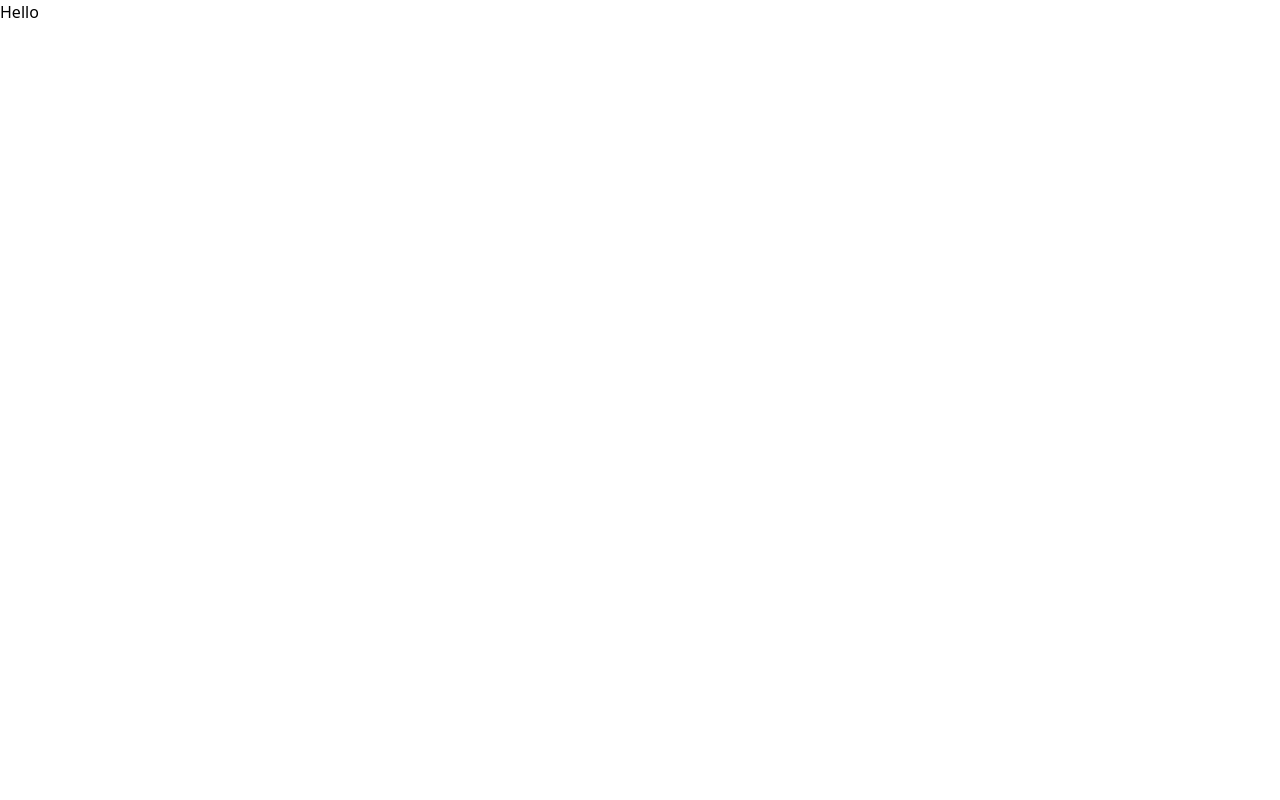
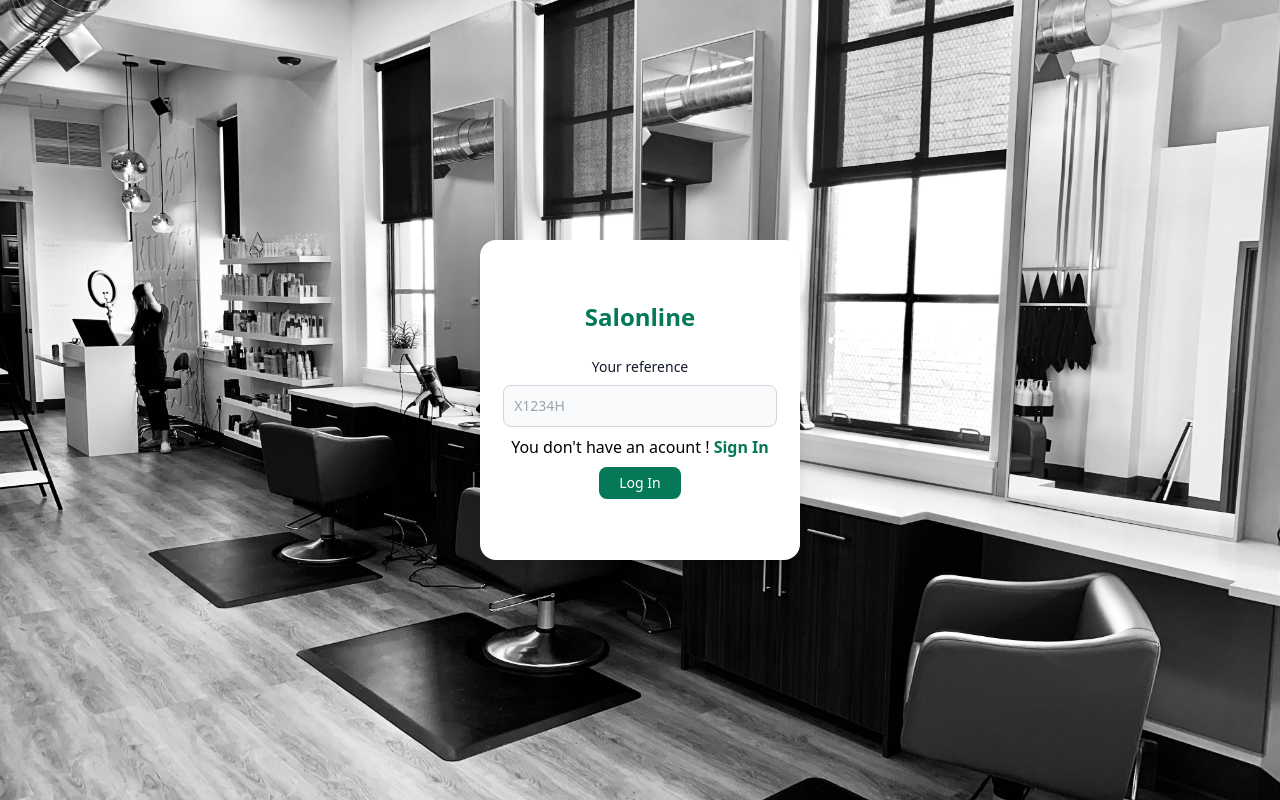
Before and after one commit to kenzazafer08/MonSalonline, a Vue app in the folder frontend/: page / in a window 1280 px wide. Built offline with nearby package versions, Linux system fonts and the light colour scheme.

Commit message:
login/register

```diff
--- a/frontend/src/App.vue
+++ b/frontend/src/App.vue
@@ -1,14 +1,16 @@
 <template>
-  <HelloWorld msg="Hello"/>
+  <div id="app">
+    <router-view />
+  </div>
 </template>
 
 <script>
-import HelloWorld from './components/HelloWorld.vue'
+
 
 export default {
   name: 'App',
   components: {
-    HelloWorld
+
   }
 }
 </script>
--- a/frontend/src/components/HelloWorld.vue
+++ /dev/null
@@ -1,12 +0,0 @@
-<template>
-  <h1>{{ msg }}</h1>
-</template>
-
-<script>
-export default {
-  name: 'HelloWorld',
-  props: {
-    msg: String
-  }
-}
-</script>
--- /dev/null
+++ b/frontend/src/components/SignIn.vue
@@ -0,0 +1,34 @@
+
+<template>
+    <div class="test w-full h-screen flex items-center justify-center">
+     <div class="form flex flex-col items-center justify-center shadow-lg shadow-green-500/50">
+      <h1 class="font-bold text-2xl mb-6 text-green-700 hover:text-black">Salonline</h1>
+
+  <form class="flex flex-col items-center justify-around">
+    <label for="reference" class="block mb-2 text-sm font-medium text-gray-900">Your reference</label>
+    <input type="text" name="reference" class="bg-gray-50 border border-gray-300 text-gray-900 text-sm rounded-lg focus:ring-green-500 focus:border-green-500 block w-full p-2.5 dark:bg-gray-700 dark:border-gray-600 dark:placeholder-gray-400" placeholder="X1234H" required>
+    <p class="m-2">You don't have an acount ! <span class="font-bold text-green-700"><router-link to="/Register">Sign In</router-link></span></p>
+    <button type="submit" class="text-white align-center bg-green-700 hover:bg-green-800 focus:ring-4 focus:outline-none focus:ring-green-300 font-medium rounded-lg text-sm w-full sm:w-auto px-5 py-1.5 text-center ">Log In</button>
+  </form>
+
+     </div>
+    </div>
+  </template>
+  <script>
+  export default {
+    name: 'SignIn'
+  }
+  </script>
+  <style scoped>
+  .test{
+    background-image: url('../assets/bg.jpg');
+    background-size: cover;
+    background-position: 0%;
+  }
+  .form{
+    background-color: white;
+    width:25%;
+    height: 40%;
+    border-radius: 5%;
+  }
+  </style>
--- /dev/null
+++ b/frontend/src/components/SignUp.vue
@@ -0,0 +1,38 @@
+
+<template>
+  <div class="test w-full h-screen flex items-center justify-center">
+   <div class="form flex flex-col items-center justify-center shadow-lg shadow-green-500/50">
+    <h1 class="font-bold text-2xl mb-6 text-green-700 hover:text-black">Salonline</h1>
+
+<form class="flex flex-col items-center justify-around">
+  <label for="reference" class="block mb-2 text-sm font-medium text-gray-900">Your first name</label>
+  <input type="text" name="reference" class="bg-gray-50 border border-gray-300 text-gray-900 text-sm rounded-lg focus:ring-green-500 focus:border-green-500 block w-full p-2.5 dark:bg-gray-700 dark:border-gray-600 dark:placeholder-gray-400" placeholder="Kenza" required>
+  <label for="reference" class="block mb-2 text-sm font-medium text-gray-900">Your last name</label>
+  <input type="text" name="reference" class="bg-gray-50 border border-gray-300 text-gray-900 text-sm rounded-lg focus:ring-green-500 focus:border-green-500 block w-full p-2.5 dark:bg-gray-700 dark:border-gray-600 dark:placeholder-gray-400" placeholder="ZAFER" required>
+  <label for="reference" class="block mb-2 text-sm font-medium text-gray-900">Your phone number</label>
+  <input type="text" name="reference" class="bg-gray-50 border border-gray-300 text-gray-900 text-sm rounded-lg focus:ring-green-500 focus:border-green-500 block w-full p-2.5 dark:bg-gray-700 dark:border-gray-600 dark:placeholder-gray-400" placeholder="0634047964" required>
+  <p class="m-2">You do have an acount ! <span class="font-bold text-green-700"><router-link to="/">Sign Up</router-link></span></p>
+  <button type="submit" class="text-white align-center bg-green-700 hover:bg-green-800 focus:ring-4 focus:outline-none focus:ring-green-300 font-medium rounded-lg text-sm w-full sm:w-auto px-5 py-1.5 text-center ">Sign In</button>
+</form>
+
+   </div>
+  </div>
+</template>
+<script>
+export default {
+  name: 'SignUp'
+}
+</script>
+<style scoped>
+.test{
+  background-image: url('../assets/bg.jpg');
+  background-size: cover;
+  background-position: 0%;
+}
+.form{
+  background-color: white;
+  width:25%;
+  height: 60%;
+  border-radius: 5%;
+}
+</style>
--- a/frontend/src/main.js
+++ b/frontend/src/main.js
@@ -1,4 +1,4 @@
 import { createApp } from 'vue'
 import App from './App.vue'
-
-createApp(App).mount('#app')
+import router from './router'
+createApp(App).use(router).mount('#app')
--- /dev/null
+++ b/frontend/src/router/index.js
@@ -0,0 +1,25 @@
+import { createRouter, createWebHistory } from 'vue-router'
+import SignUp from '../components/SignUp.vue';
+import SignIn from '../components/SignIn.vue';
+
+const routes = [
+
+  {
+    path: '/Register',
+    name: 'SignUp',
+    component: SignUp,
+  },
+  {
+    path: '/',
+    name: 'SignIn',
+    component: SignIn,
+  },
+
+];
+
+const router = createRouter({
+  history: createWebHistory(process.env.BASE_URL),
+  routes
+})
+
+export default router
```
Also changed, not shown: frontend/src/assets/bg.jpg (added).
